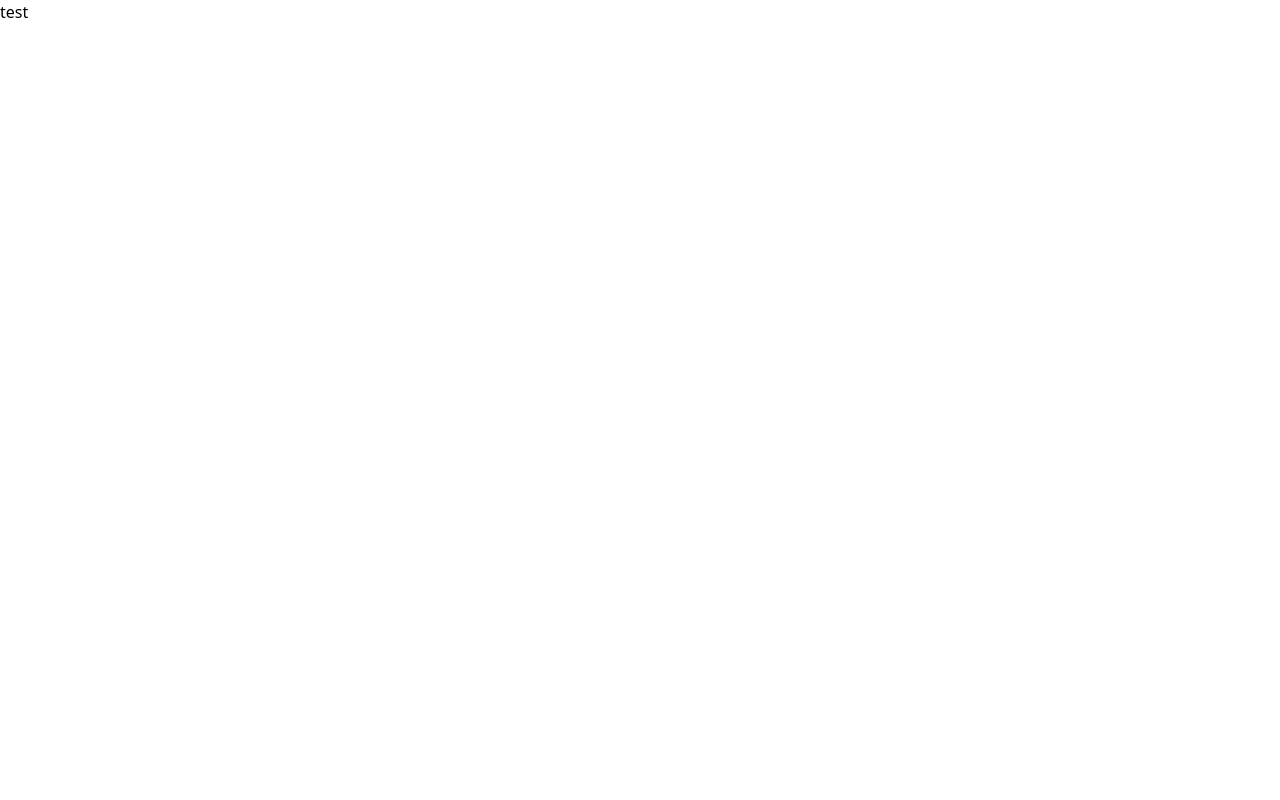
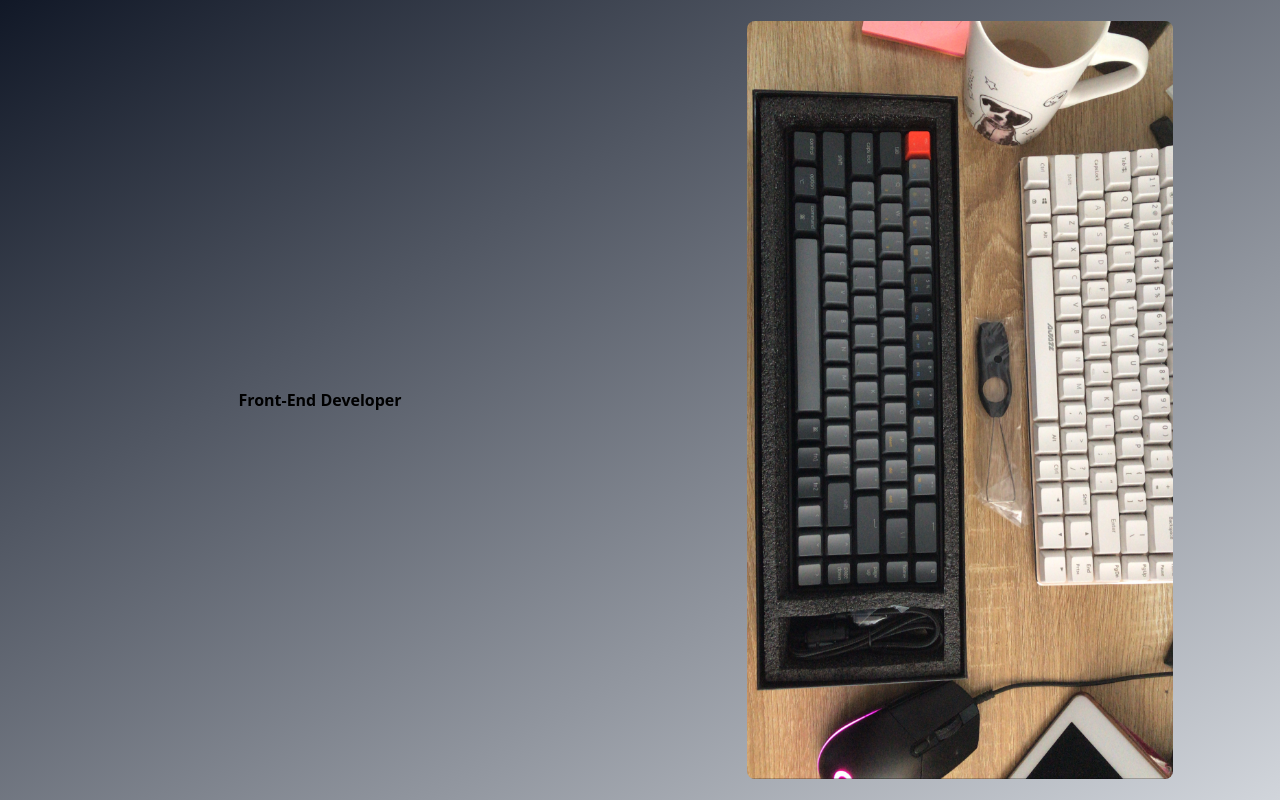
Before and after one commit to luvie23/portfolio, a React (Create React App) app: page / in a window 1280 px wide. Built offline with nearby package versions, Linux system fonts and the light colour scheme.

Commit message:
playing around with hero

```diff
--- a/src/App.js
+++ b/src/App.js
@@ -1,9 +1,12 @@
 import React from "react";
+import Navbar from "./components/Navbar";
+import Hero from "./components/Hero";
+
 
 function App() {
   return (
     <div >
-        test
+        <Hero/>
     </div>
   );
 }
--- /dev/null
+++ b/src/components/Hero.js
@@ -0,0 +1,25 @@
+
+import React from "react"
+import heroImg from "../assets/Hero.JPG"
+
+
+
+const Hero = () => {
+    return (
+        <section className="h-screen bg-gradient-to-tl from-gray-300 to-gray-900 flex flex-auto">
+            <div className="w-1/2 flex justify-center items-center font-extrabold">
+                Front-End Developer
+
+            </div>
+
+            <div className="w-1/2 flex justify-center items-center">
+
+                    <img src={heroImg} className=" w-2/3 rounded-lg"/>
+
+
+            </div>
+        </section>
+    )
+}
+
+export default Hero
--- /dev/null
+++ b/src/components/Navbar.js
@@ -0,0 +1,13 @@
+import React from "react";
+
+
+
+const Navbar = () => {
+    return (
+        <nav>
+
+        </nav>
+    )
+}
+
+export default Navbar
```
Also changed, not shown: src/assets/Hero.JPG (added).
